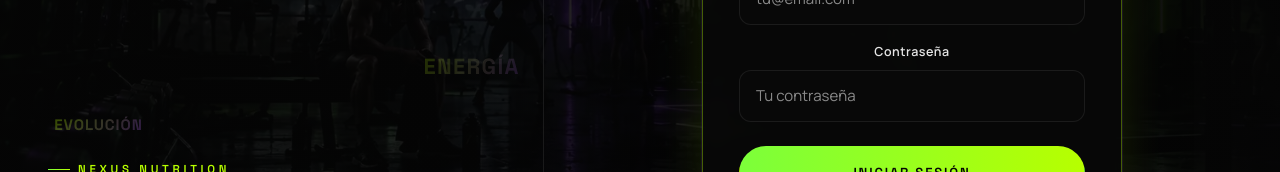
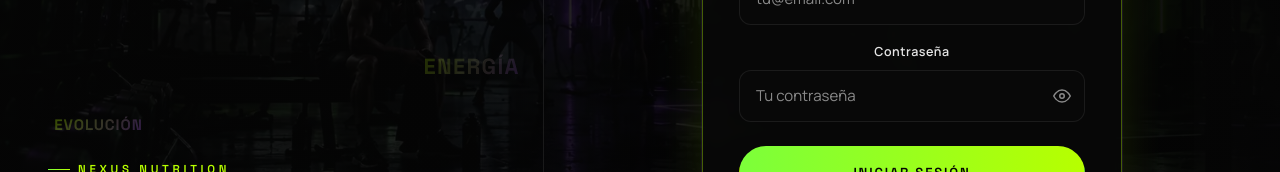
Before and after one commit to JoseAbella2007/NexusNutrition, a React (Vite) app: page /iniciar-sesion in a window 1280 px wide. Shown: the part 404-576 px from the top of the page. Built offline with nearby package versions, Linux system fonts and the light colour scheme.

Commit message:
Se agrego el ver contrasena en el formulario de registro, y se agrega el panel de admin general

```diff
--- a/src/components/common/DisenoAutenticacion.css
+++ b/src/components/common/DisenoAutenticacion.css
@@ -155,6 +155,44 @@
   box-shadow: 0 0 0 3px rgba(183, 255, 0, 0.12);
 }
 
+.campo-autenticacion__contrasena-envoltorio {
+  position: relative;
+}
+
+.campo-autenticacion__contrasena-envoltorio input {
+  padding-right: 46px;
+}
+
+.campo-autenticacion__ojo {
+  position: absolute;
+  top: 50%;
+  right: 6px;
+  transform: translateY(-50%);
+  width: 34px;
+  height: 34px;
+  display: flex;
+  align-items: center;
+  justify-content: center;
+  border-radius: 8px;
+  color: var(--grey-mute);
+  background: transparent;
+  border: none;
+  cursor: pointer;
+  transition:
+    color 0.2s ease,
+    background 0.2s ease;
+}
+
+.campo-autenticacion__ojo:hover {
+  color: var(--green-lime);
+  background: rgba(255, 255, 255, 0.04);
+}
+
+.campo-autenticacion__ojo svg {
+  width: 18px;
+  height: 18px;
+}
+
 .campo-autenticacion--error input {
   border-color: #ff5a5a;
 }
--- a/src/components/pages/Login.jsx
+++ b/src/components/pages/Login.jsx
@@ -37,6 +37,7 @@ export default function Login() {
   const [errores, setErrores] = useState({});
   const [tocado, setTocado] = useState({});
   const [errorFormulario, setErrorFormulario] = useState("");
+  const [verContrasena, setVerContrasena] = useState(false);
 
   const manejarCambio = (campo) => (evento) => {
     const formularioActualizado = {
@@ -116,15 +117,64 @@ export default function Login() {
           className={`campo-autenticacion ${mostrarError("contrasena") ? "campo-autenticacion--error" : ""}`}
         >
           <label htmlFor="contrasena">Contraseña</label>
+          <div className="campo-autenticacion__contrasena-envoltorio">
             <input
               id="contrasena"
-            type="password"
+              type={verContrasena ? "text" : "password"}
               placeholder="Tu contraseña"
               value={formulario.contrasena}
               onChange={manejarCambio("contrasena")}
               onBlur={manejarDesenfoque("contrasena")}
               autoComplete="current-password"
             />
+            <button
+              type="button"
+              className="campo-autenticacion__ojo"
+              onClick={() => setVerContrasena((previo) => !previo)}
+              aria-label={
+                verContrasena ? "Ocultar contraseña" : "Mostrar contraseña"
+              }
+            >
+              {verContrasena ? (
+                <svg
+                  viewBox="0 0 24 24"
+                  fill="none"
+                  stroke="currentColor"
+                  strokeWidth="2"
+                >
+                  <path
+                    d="M17.94 17.94A10.94 10.94 0 0 1 12 20c-7 0-11-8-11-8a18.5 18.5 0 0 1 5.06-5.94M9.9 4.24A10.94 10.94 0 0 1 12 4c7 0 11 8 11 8a18.5 18.5 0 0 1-2.16 3.19"
+                    strokeLinecap="round"
+                    strokeLinejoin="round"
+                  />
+                  <path
+                    d="M14.12 14.12a3 3 0 1 1-4.24-4.24"
+                    strokeLinecap="round"
+                    strokeLinejoin="round"
+                  />
+                  <path
+                    d="M1 1l22 22"
+                    strokeLinecap="round"
+                    strokeLinejoin="round"
+                  />
+                </svg>
+              ) : (
+                <svg
+                  viewBox="0 0 24 24"
+                  fill="none"
+                  stroke="currentColor"
+                  strokeWidth="2"
+                >
+                  <path
+                    d="M1 12s4-8 11-8 11 8 11 8-4 8-11 8-11-8-11-8Z"
+                    strokeLinecap="round"
+                    strokeLinejoin="round"
+                  />
+                  <circle cx="12" cy="12" r="3" />
+                </svg>
+              )}
+            </button>
+          </div>
           {mostrarError("contrasena") && (
             <span className="campo-autenticacion__error">
               {errores.contrasena}
--- a/src/components/pages/Registro.jsx
+++ b/src/components/pages/Registro.jsx
@@ -64,6 +64,8 @@ export default function Registro() {
   const [tocado, setTocado] = useState({});
   const [errorFormulario, setErrorFormulario] = useState("");
   const [exito, setExito] = useState(false);
+  const [verContrasena, setVerContrasena] = useState(false);
+  const [verConfirmar, setVerConfirmar] = useState(false);
 
   const manejarCambio = (campo) => (evento) => {
     const formularioActualizado = {
@@ -185,15 +187,64 @@ export default function Registro() {
           className={`campo-autenticacion ${mostrarError("contrasena") ? "campo-autenticacion--error" : ""}`}
         >
           <label htmlFor="contrasena">Contraseña</label>
+          <div className="campo-autenticacion__contrasena-envoltorio">
             <input
               id="contrasena"
-            type="password"
+              type={verContrasena ? "text" : "password"}
               placeholder="Mínimo 6 caracteres"
               value={formulario.contrasena}
               onChange={manejarCambio("contrasena")}
               onBlur={manejarDesenfoque("contrasena")}
               autoComplete="new-password"
             />
+            <button
+              type="button"
+              className="campo-autenticacion__ojo"
+              onClick={() => setVerContrasena((previo) => !previo)}
+              aria-label={
+                verContrasena ? "Ocultar contraseña" : "Mostrar contraseña"
+              }
+            >
+              {verContrasena ? (
+                <svg
+                  viewBox="0 0 24 24"
+                  fill="none"
+                  stroke="currentColor"
+                  strokeWidth="2"
+                >
+                  <path
+                    d="M17.94 17.94A10.94 10.94 0 0 1 12 20c-7 0-11-8-11-8a18.5 18.5 0 0 1 5.06-5.94M9.9 4.24A10.94 10.94 0 0 1 12 4c7 0 11 8 11 8a18.5 18.5 0 0 1-2.16 3.19"
+                    strokeLinecap="round"
+                    strokeLinejoin="round"
+                  />
+                  <path
+                    d="M14.12 14.12a3 3 0 1 1-4.24-4.24"
+                    strokeLinecap="round"
+                    strokeLinejoin="round"
+                  />
+                  <path
+                    d="M1 1l22 22"
+                    strokeLinecap="round"
+                    strokeLinejoin="round"
+                  />
+                </svg>
+              ) : (
+                <svg
+                  viewBox="0 0 24 24"
+                  fill="none"
+                  stroke="currentColor"
+                  strokeWidth="2"
+                >
+                  <path
+                    d="M1 12s4-8 11-8 11 8 11 8-4 8-11 8-11-8-11-8Z"
+                    strokeLinecap="round"
+                    strokeLinejoin="round"
+                  />
+                  <circle cx="12" cy="12" r="3" />
+                </svg>
+              )}
+            </button>
+          </div>
           {mostrarError("contrasena") ? (
             <span className="campo-autenticacion__error">
               {errores.contrasena}
@@ -209,15 +260,64 @@ export default function Registro() {
           className={`campo-autenticacion ${mostrarError("confirmarContrasena") ? "campo-autenticacion--error" : ""}`}
         >
           <label htmlFor="confirmarContrasena">Confirmar contraseña</label>
+          <div className="campo-autenticacion__contrasena-envoltorio">
             <input
               id="confirmarContrasena"
-            type="password"
+              type={verConfirmar ? "text" : "password"}
               placeholder="Repetí tu contraseña"
               value={formulario.confirmarContrasena}
               onChange={manejarCambio("confirmarContrasena")}
               onBlur={manejarDesenfoque("confirmarContrasena")}
               autoComplete="new-password"
             />
+            <button
+              type="button"
+              className="campo-autenticacion__ojo"
+              onClick={() => setVerConfirmar((previo) => !previo)}
+              aria-label={
+                verConfirmar ? "Ocultar contraseña" : "Mostrar contraseña"
+              }
+            >
+              {verConfirmar ? (
+                <svg
+                  viewBox="0 0 24 24"
+                  fill="none"
+                  stroke="currentColor"
+                  strokeWidth="2"
+                >
+                  <path
+                    d="M17.94 17.94A10.94 10.94 0 0 1 12 20c-7 0-11-8-11-8a18.5 18.5 0 0 1 5.06-5.94M9.9 4.24A10.94 10.94 0 0 1 12 4c7 0 11 8 11 8a18.5 18.5 0 0 1-2.16 3.19"
+                    strokeLinecap="round"
+                    strokeLinejoin="round"
+                  />
+                  <path
+                    d="M14.12 14.12a3 3 0 1 1-4.24-4.24"
+                    strokeLinecap="round"
+                    strokeLinejoin="round"
+                  />
+                  <path
+                    d="M1 1l22 22"
+                    strokeLinecap="round"
+                    strokeLinejoin="round"
+                  />
+                </svg>
+              ) : (
+                <svg
+                  viewBox="0 0 24 24"
+                  fill="none"
+                  stroke="currentColor"
+                  strokeWidth="2"
+                >
+                  <path
+                    d="M1 12s4-8 11-8 11 8 11 8-4 8-11 8-11-8-11-8Z"
+                    strokeLinecap="round"
+                    strokeLinejoin="round"
+                  />
+                  <circle cx="12" cy="12" r="3" />
+                </svg>
+              )}
+            </button>
+          </div>
           {mostrarError("confirmarContrasena") && (
             <span className="campo-autenticacion__error">
               {errores.confirmarContrasena}
```
Lines whose indentation alone changed are shown as unchanged.
